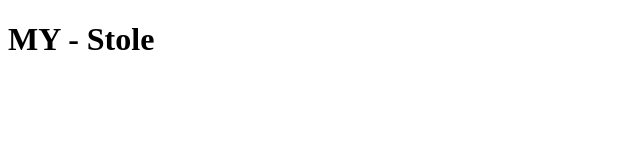
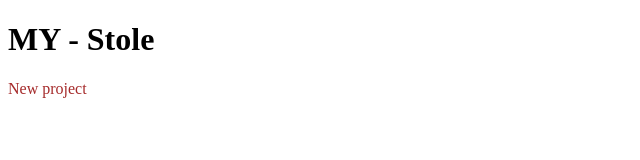
Before and after one commit to Pandora-xoB/New_project, a plain HTML site: page index.html in a window 1280 px wide. Shown: the whole page, without its empty margins (0-640 px from the left). Drawn offline with Linux system fonts and the light colour scheme.

Commit message:
Report-sales version 1

```diff
--- a/index.html
+++ b/index.html
@@ -5,10 +5,16 @@
     <meta http-equiv="X-UA-Compatible" content="IE=edge">
     <meta name="viewport" content="width=device-width, initial-scale=1.0">
     <title>Document</title>
+    <style>
+        p{  color: brown;
+
+        }
+    </style>
 </head>
 
 <body>
     <h1>MY - Stole </h1>
+    <p>New project</p>
    <script src = "main.js"> </script>
 </body>
 </html>
```
